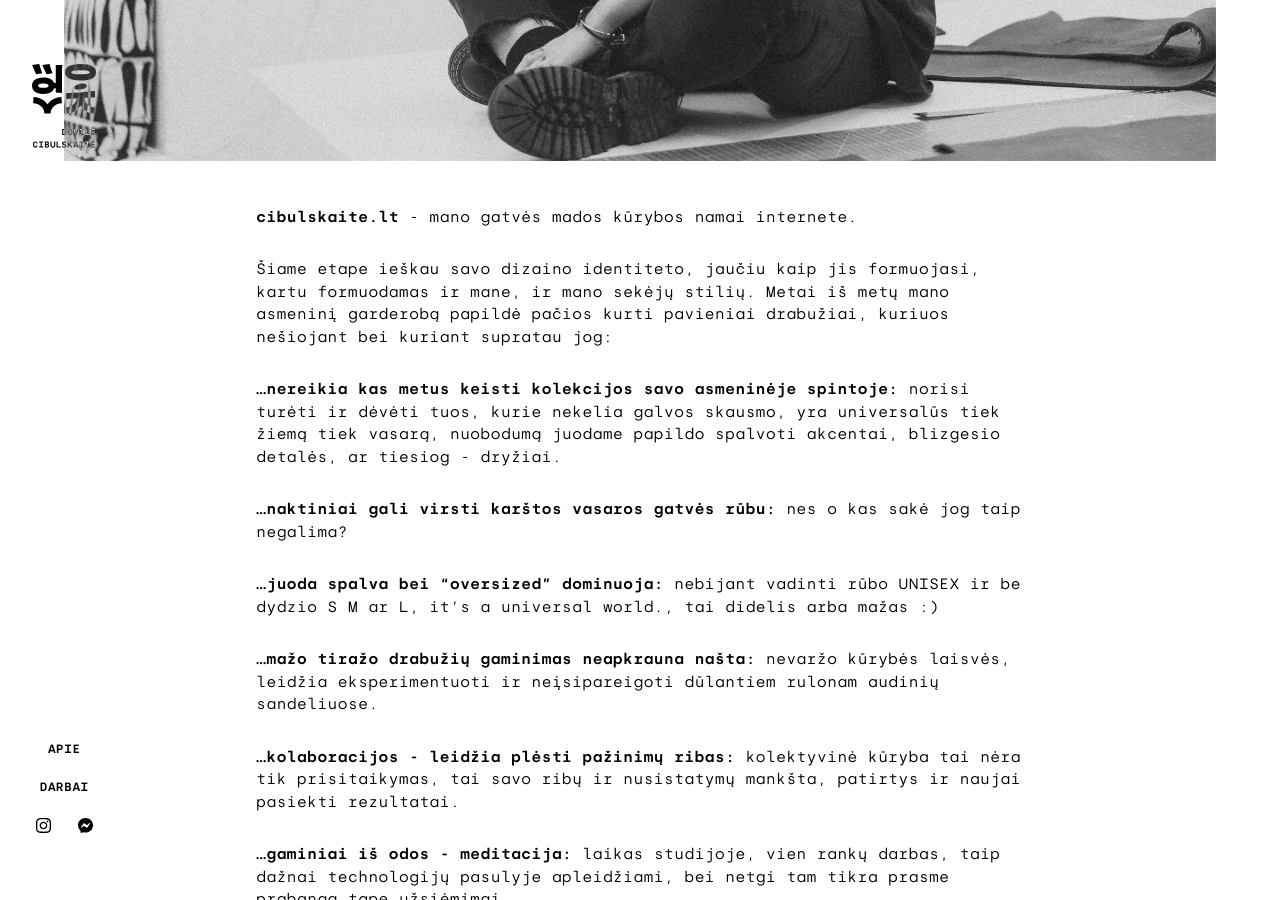
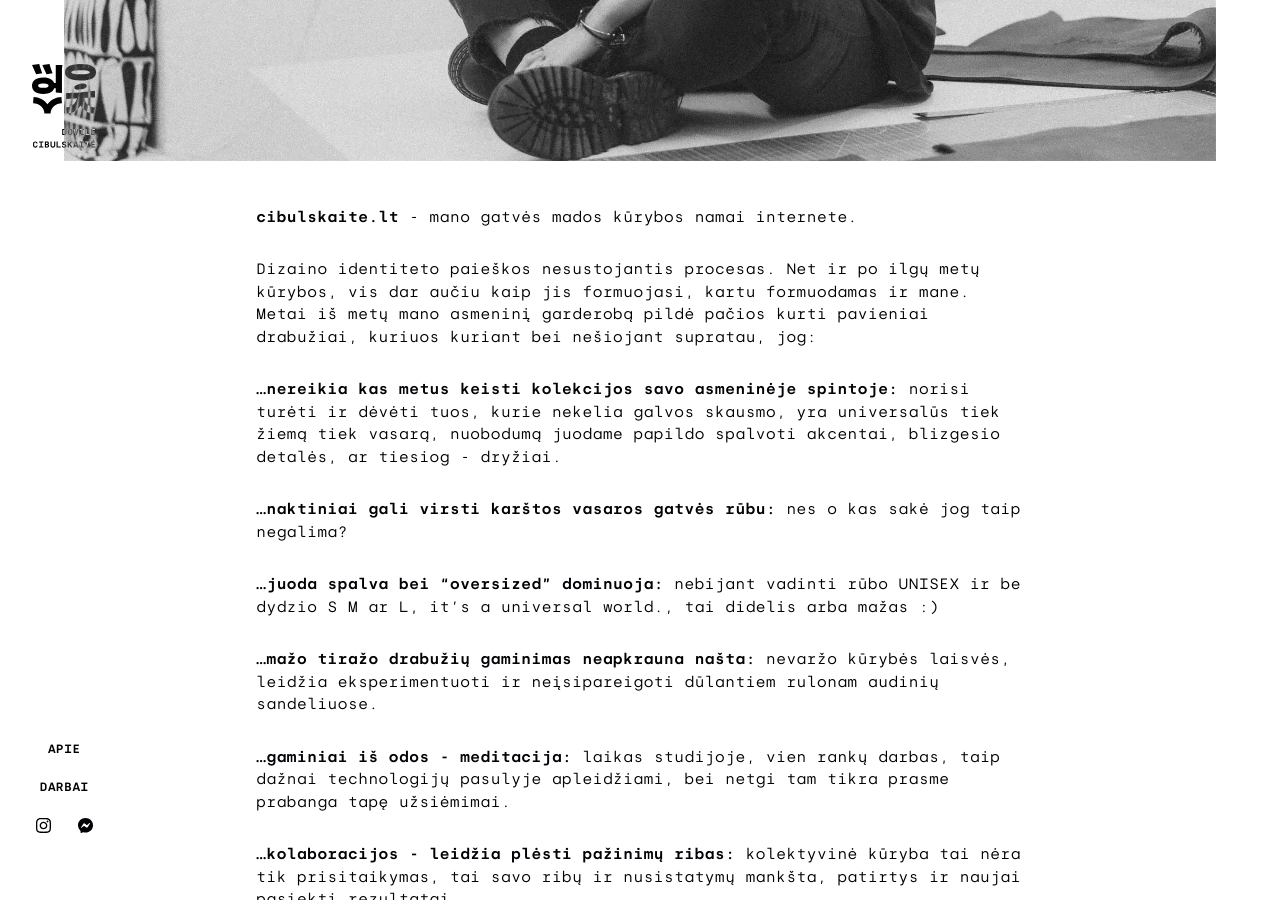
Before and after one commit to arzatskis/cibulskaite.lt, a Jekyll site: the page built from about.html, in a window 1280 px wide and 900 px high, scrolled down 607 px. Built offline with Jekyll 4.4.1, drawn with Linux system fonts in a browser that asks for light colours; some of the changed text lies outside the part shown.

Commit message:
Tweak about copy

```diff
--- a/about.html
+++ b/about.html
@@ -1,30 +1,6 @@
 ---
 layout: default
 ---
-
-<!--
-
-Cibulskaitė.lt - tai mano naujas - asmeninės kūrybos gatvės madoje - projektas.
-
-Šiame etape ieškau savo dizaino identiteto, jaučiu kaip jis formuojasi, kartu formuodamas ir mane, ir mano sekėjų stilių. Metai iš metų mano asmeninį garderobą papildė pačios kurti pavieniai drabužiai, kuriuos nešiojant bei kuriant supratau jog:
-
-Nereikia kas metus keisti kolekcijos savo asmeninėje spintoje, norisi turėti ir dėvėti tuos, kurie nekelia galvos skausmo, yra universalūs tiek žiemą tiek vasarą, nuobodumą juodame papildo spalvoti akcentai, blizgesio detalės, ar tiesiog - dryžiai.
-Naktiniai gali virsti karštos vasaros gatvės rūbu, nes o kas sakė jog taip negalima?
-Juoda spalva bei “oversized” dominuoja, nebijant vadinti rūbo UNISEX ir be dydzio S M ar L, it’s a universal world., tai didelis arba mažas :)
-Mažo tiražo drabužių gaminimas neapkrauna našta, nevaržo kūrybės laisvės, leidžia eksperimentuoti ir neįsipareigoti dūlantiem rulonam audinių sandeliuose.
-Perkant audinių ir odos likučius, likusius nuo didelės masinės gamybos - tvarus gamybos būdas, skatinantis suvartoti tai kas jau pagaminta, nesidairyti vien tik į naujų tendencijų pusę.
-Bendradarbiavimai - leidžia plėsti pažinimų ribas, kolektyvinė kūryba tai nėra tik prisitaikymas, tai savo ribų ir nusistatymų mankšta, patirtys ir naujai pasiekti rezultatai.
-Gaminiai iš odos - meditacija, laikas studijoje, vien rankų darbas, taip dažnai technologijų pasulyje apleidžiami, bei netgi tam tikra prasme prabanga tapę užsiėmimai.
-Kūrybinių dirbtuvių, užsiėmimų susijusių su drabužio bei aksesuarų gamyba žinių dalinimasis, laimė žmogui, kuris nusistatęs “man tikrai nepavyks”, įpūsti pasitikėjimo savimi, bei pagelbėti atlikti užduotį, išmokinti naujų įgudžių.
-Taisyklių nėra - mes kuriame jas patys.
-
-Kūryboje niekad nebuvau viename kelyje, todėl ir kūrybinė drabužių bei aksesuarų kelio išraiška įvairi, nevienalytė.
-
-Labai myliu juodą, minimalizmą, funkciją, eksperimentą, bet jei išsipila rožinio dažo “skarbonkė” - tebunie, kūrybinė laisvė ir yra neįstrigti savo pačio įsitikinimų spastuose.
-
-
-Dovilė
- -->
 
 <article>
   <figure faded>
@@ -36,7 +12,7 @@ Dovilė
   </p>
 
   <p>
-    Šiame etape ieškau savo dizaino identiteto, jaučiu kaip jis formuojasi, kartu formuodamas ir mane, ir mano sekėjų stilių. Metai iš metų mano asmeninį garderobą papildė pačios kurti pavieniai drabužiai, kuriuos nešiojant bei kuriant supratau jog:
+    Dizaino identiteto paieškos nesustojantis procesas. Net ir po ilgų metų kūrybos, vis dar aučiu kaip jis formuojasi, kartu formuodamas ir mane. Metai iš metų mano asmeninį garderobą pildė pačios kurti pavieniai drabužiai, kuriuos kuriant bei nešiojant supratau, jog:
   </p>
 
   <p>
@@ -52,24 +28,21 @@ Dovilė
     <em>&hellip;mažo tiražo drabužių gaminimas neapkrauna našta:</em> nevaržo kūrybės laisvės, leidžia eksperimentuoti ir neįsipareigoti dūlantiem rulonam audinių sandeliuose.
   </p>
   <p>
-    <em>&hellip;kolaboracijos - leidžia plėsti pažinimų ribas:</em> kolektyvinė kūryba tai nėra tik prisitaikymas, tai savo ribų ir nusistatymų mankšta, patirtys ir naujai pasiekti rezultatai.
+    <em>&hellip;gaminiai iš odos - meditacija:</em> laikas studijoje, vien rankų darbas, taip dažnai technologijų pasulyje apleidžiami, bei netgi tam tikra prasme prabanga tapę užsiėmimai.
   </p>
   <p>
-    <em>&hellip;gaminiai iš odos - meditacija:</em> laikas studijoje, vien rankų darbas, taip dažnai technologijų pasulyje apleidžiami, bei netgi tam tikra prasme prabanga tapę užsiėmimai.
+    <em>&hellip;kolaboracijos - leidžia plėsti pažinimų ribas:</em> kolektyvinė kūryba tai nėra tik prisitaikymas, tai savo ribų ir nusistatymų mankšta, patirtys ir naujai pasiekti rezultatai.
   </p>
   <p>
     &hellip;<em>taisyklių nėra:</em> mes kuriame jas patys.
   </p>
-
-  <p>
-    Workshop - kūrybinių užsiėmimų susijusių su drabužio bei aksesuarų gamyba žinių dalinimasis, laimė žmogui, kuris nusistatęs “man tikrai nepavyks”, įpūsti pasitikėjimo savimi, bei pagelbėti atlikti užduotį, išmokinti naujų įgudžių.
-  </p>
-
   <p>
     Kūryboje niekad nebuvau viename kelyje, todėl ir kūrybinis drabužių bei aksesuarų kelio  išraiška įvairi.
   </p>
-
   <p>
     Labai myliu juodą, minimalizmą, funkciją, eksperimentą, bet jei išsipila rožinio dažo “skarbonkė” - tebunie, laisvė ir yra neįstrigti savo pačio įsitikinimų spastuose.
   </p>
+  <p>
+    Dovilė
+  </p>
 </article>
```
